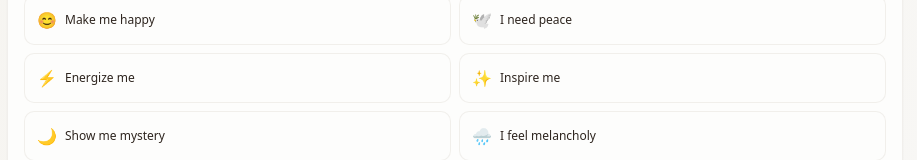
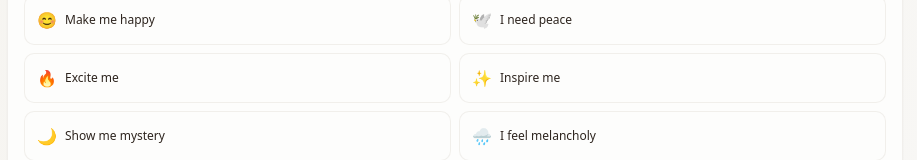
Before and after one commit to gabebrock/CS1060-gabebrock-hw1, a React (Vite) app: page / in a window 1280 px wide. Shown: the part 375-535 px from the top of the page, without its empty margins (185-1102 px from the left). Built offline with nearby package versions, Linux system fonts and the light colour scheme.

Commit message:
Update mood suggestions

```diff
--- a/src/components/chat/MoodSuggestions.tsx
+++ b/src/components/chat/MoodSuggestions.tsx
@@ -9,7 +9,7 @@ interface MoodSuggestionsProps {
 const MOOD_SUGGESTIONS: { mood: Mood; label: string; emoji: string }[] = [
   { mood: 'happy', label: 'Make me happy', emoji: '😊' },
   { mood: 'peaceful', label: 'I need peace', emoji: '🕊️' },
-  { mood: 'energized', label: 'Energize me', emoji: '⚡' },
+  { mood: 'energized', label: 'Excite me', emoji: '🔥' },
   { mood: 'inspired', label: 'Inspire me', emoji: '✨' },
   { mood: 'mysterious', label: 'Show me mystery', emoji: '🌙' },
   { mood: 'sad', label: 'I feel melancholy', emoji: '🌧️' },
```
